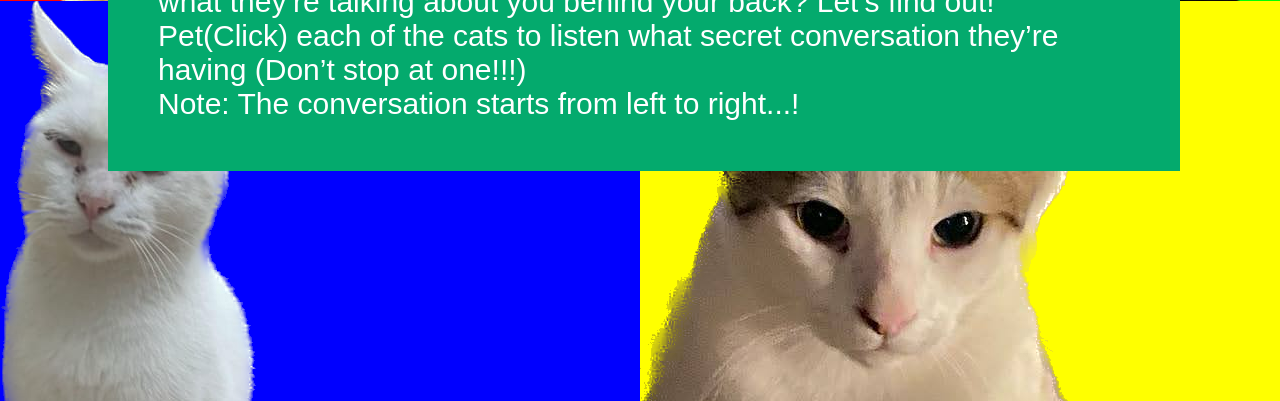
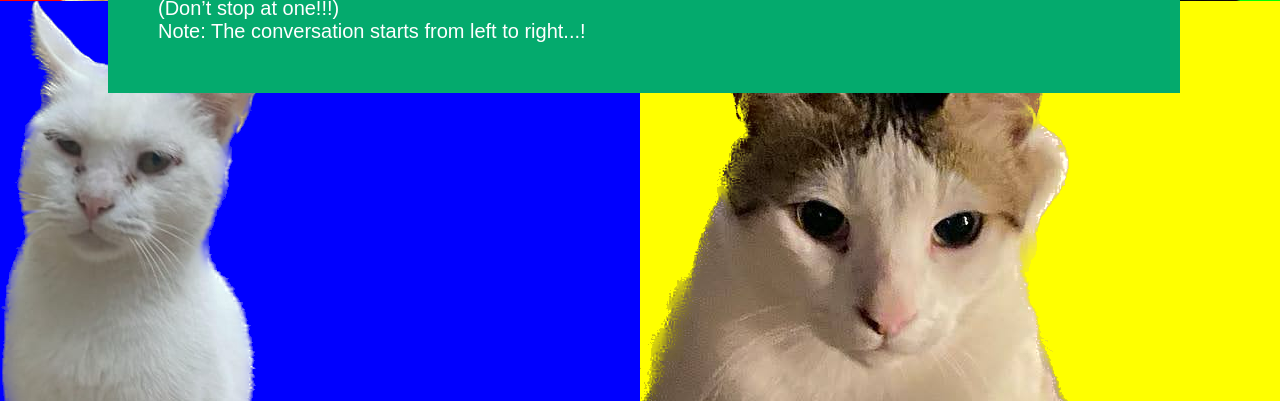
Before and after one commit to pavlyhalim/Meow, a plain HTML site: page index.html in a window 1280 px wide. Shown: the part 399-800 px from the top of the page. Drawn offline with Linux system fonts and the light colour scheme.

Commit message:
Update index.html

```diff
--- a/index.html
+++ b/index.html
@@ -85,7 +85,7 @@ img:hover {
   margin-bottom: 15px;
   z-index: 2;
   position: fixed;
-  font: 30px sans-serif;
+  font: 20px sans-serif;
 }
 
 .alert.success {
```
